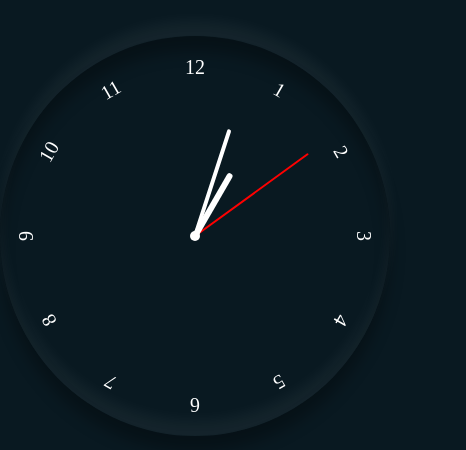
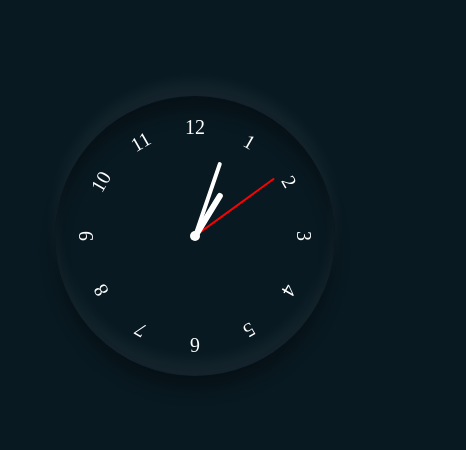
Before and after one commit to belacartaxo/clock, a plain HTML site: page index.html in a window 390 px wide. Shown: the part 186-636 px from the top of the page, 466 px wide, since content can reach past the window. Drawn offline with Linux system fonts and the light colour scheme.

Commit message:
completed project

```diff
--- a/assets/css/style.css
+++ b/assets/css/style.css
@@ -75,3 +75,10 @@ body{
     width: 4px;
     height: 28%;
 }
+
+@media (max-width:460px) {
+    .clock{
+        width: 280px;
+        height: 280px;
+    }
+}
--- a/assets/js/main.js
+++ b/assets/js/main.js
@@ -2,16 +2,17 @@ const hourHand = document.querySelector('.hand.hours');
 const minuteHand = document.querySelector('.hand.minutes');
 const secondHand = document.querySelector('.hand.seconds');
 
-function setRotation (element, rotation){
-    element.style.setProperty('--rotation', rotation);
+function setRotation (element, percentage){
+    element.style.setProperty('--rotation', percentage*360);
 }
 
 setInterval(()=>{
     const date = new Date();
-    const hourRotation = date.getHours()/12*360;
-    const minutesRotation = date.getMinutes()/60*360;
-    const secondsRotation = date.getSeconds()/60*360;
-    setRotation(secondHand, secondsRotation);
-    setRotation(minuteHand, minutesRotation);
-    setRotation(hourHand, hourRotation);
+    const secondsPercentage = date.getSeconds()/60;
+    const minutesPercentage = (secondsPercentage + date.getMinutes())/60;
+    const hourPercentage = (minutesPercentage + date.getHours())/12;
+
+    setRotation(secondHand, secondsPercentage);
+    setRotation(minuteHand, minutesPercentage);
+    setRotation(hourHand, hourPercentage);
 }, 1000);
```
